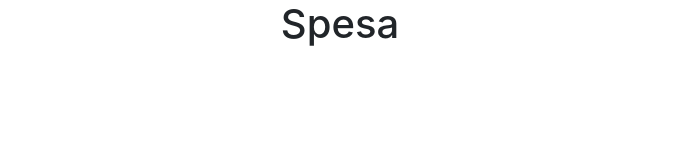
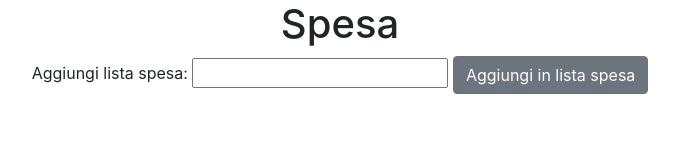
Before and after one commit to nikolaesp/js-lista-spesa, a plain HTML site: page index.html in a window 1280 px wide. Shown: the whole page, without its empty margins (300-979 px from the left). Drawn offline with nearby package versions, Linux system fonts and the light colour scheme.

Commit message:
fatto esercizio sto faccendo bonus

```diff
--- a/index.html
+++ b/index.html
@@ -1,20 +1,30 @@
 <!DOCTYPE html>
 <html lang="en">
+
 <head>
     <meta charset="UTF-8">
     <meta http-equiv="X-UA-Compatible" content="IE=edge">
     <meta name="viewport" content="width=device-width, initial-scale=1.0">
     <title>Shopping list</title>
-    <link rel="stylesheet" href="https://cdn.jsdelivr.net/npm/bootstrap@4.3.1/dist/css/bootstrap.min.css" integrity="sha384-ggOyR0iXCbMQv3Xipma34MD+dH/1fQ784/j6cY/iJTQUOhcWr7x9JvoRxT2MZw1T" crossorigin="anonymous">
+    <link rel="stylesheet" href="https://cdn.jsdelivr.net/npm/bootstrap@4.3.1/dist/css/bootstrap.min.css"
+        integrity="sha384-ggOyR0iXCbMQv3Xipma34MD+dH/1fQ784/j6cY/iJTQUOhcWr7x9JvoRxT2MZw1T" crossorigin="anonymous">
 
 </head>
+
 <body class="container fluid text-center">
-     <h1>Spesa</h1>
+    <h1>Spesa</h1>
+    <div class="row">
+        <div class="col">
+            <label>Aggiungi lista spesa: </label>
+            <input type="text" id="inputitem" name="inputitem">
+            <button type="button" class="btn btn-secondary">Aggiungi in lista spesa</button>
+        </div>
+    </div>
 
-
-
-
-    <script src="https://cdn.jsdelivr.net/npm/bootstrap@5.2.2/dist/js/bootstrap.bundle.min.js" integrity="sha384-OERcA2EqjJCMA+/3y+gxIOqMEjwtxJY7qPCqsdltbNJuaOe923+mo//f6V8Qbsw3" crossorigin="anonymous"></script>
+    <script src="https://cdn.jsdelivr.net/npm/bootstrap@5.2.2/dist/js/bootstrap.bundle.min.js"
+        integrity="sha384-OERcA2EqjJCMA+/3y+gxIOqMEjwtxJY7qPCqsdltbNJuaOe923+mo//f6V8Qbsw3"
+        crossorigin="anonymous"></script>
     <script type="text/javascript" src="script.js"></script>
 </body>
+
 </html>
--- a/script.js
+++ b/script.js
@@ -3,3 +3,7 @@ let h = 0;
 while(h<arrayspesa.length){
     console.log(arrayspesa[h++]);
 }
+
+for(let i=0;i<arrayspesa.length;i++){
+    console.log(arrayspesa[i]);
+}
```
